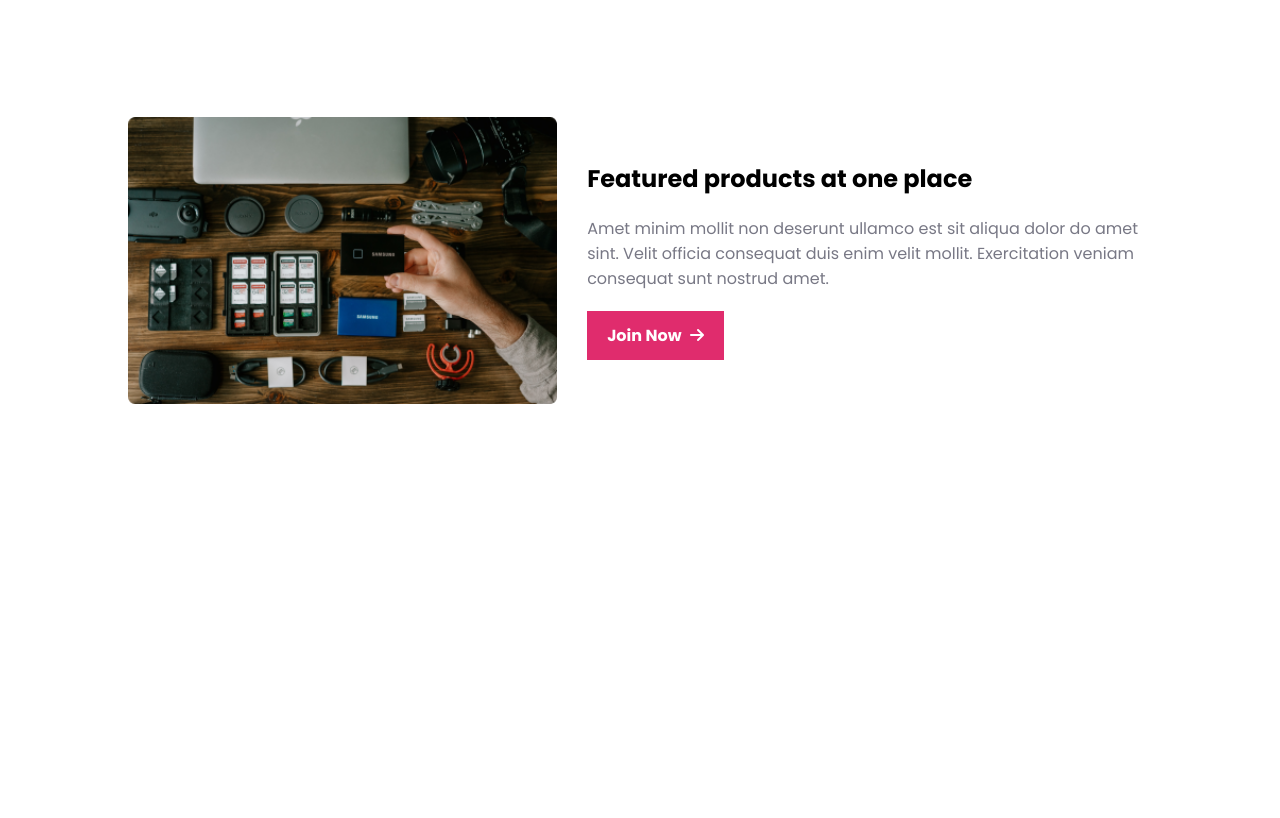
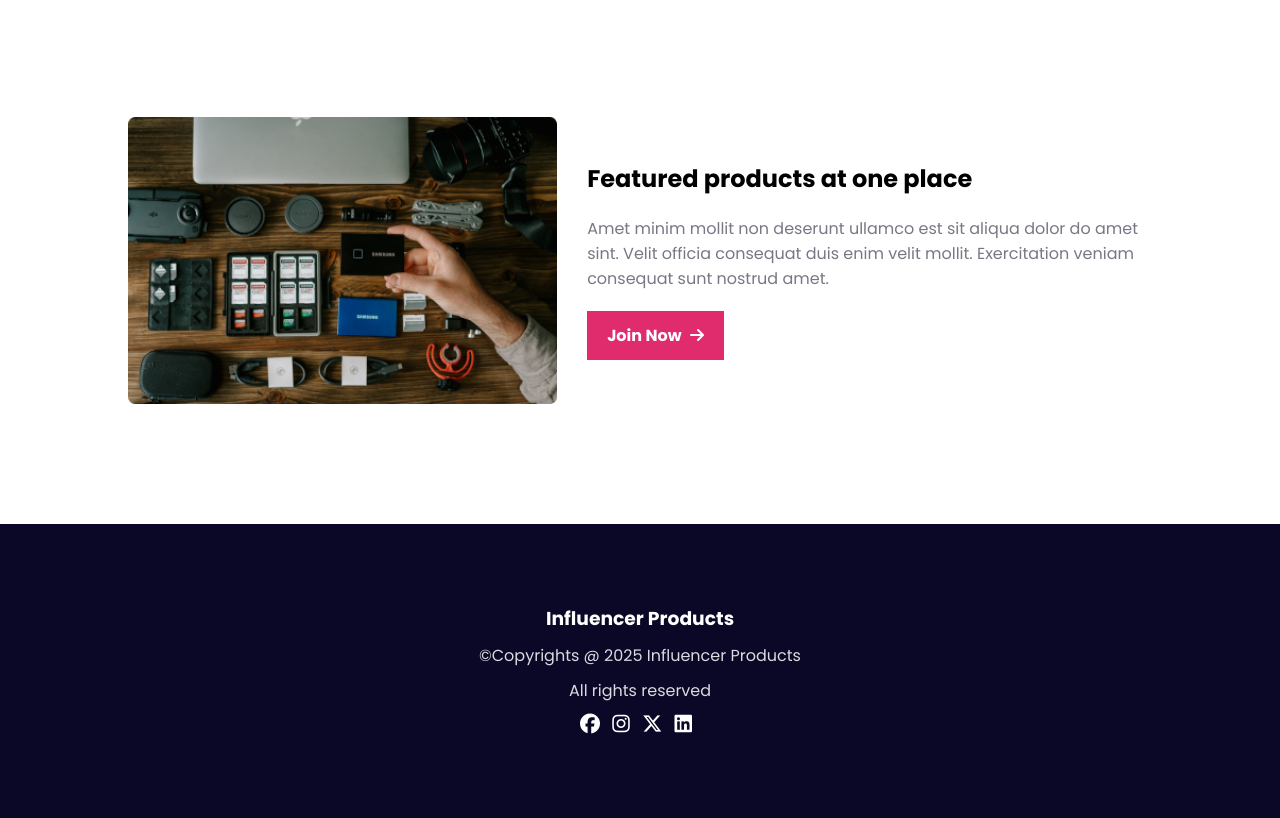
Before and after one commit to Mustakahmmed-dev/Web-Day12-Influencer-Gear, a plain HTML site: page index.html in a window 1280 px wide. Shown: the part 2599-3417 px from the top of the page. Before the commit the page ends 3023 px from the top, so only its background shows below. Drawn offline with Linux system fonts and the light colour scheme.

Commit message:
Added the footer simply and its styles...

```diff
--- a/index.html
+++ b/index.html
@@ -196,5 +196,18 @@
 
          </section>
     </main>
+    <footer class="foo-container">
+       <div class="foo-contents">
+        <h3>Influencer Products</h3>
+        <p>&copy;Copyrights @ 2025 Influencer Products</p>
+        <p>All rights reserved</p>
+        <div class="social-media">
+            <i class="fa-brands fa-facebook"></i>
+            <i class="fa-brands fa-instagram"></i>
+            <i class="fa-brands fa-x-twitter"></i>
+            <i class="fa-brands fa-linkedin"></i>
+        </div>
+       </div>
+    </footer>
 </body>
 </html>
--- a/styles/index.css
+++ b/styles/index.css
@@ -222,3 +222,22 @@ header{
         flex-direction: column;
     }
 }
+
+/* Footer */
+.foo-container{
+    background-color: rgb(10, 8, 38);
+    text-align: center;
+    margin-top: 100px;
+    padding: 80px 10px;
+}
+.foo-contents{
+    color: white;
+}
+.foo-contents p{
+    margin: 10px;
+    color: rgb(217, 219, 225);
+}
+.social-media i{
+    margin-right: 8px;
+    font-size: 20px;
+}
```
